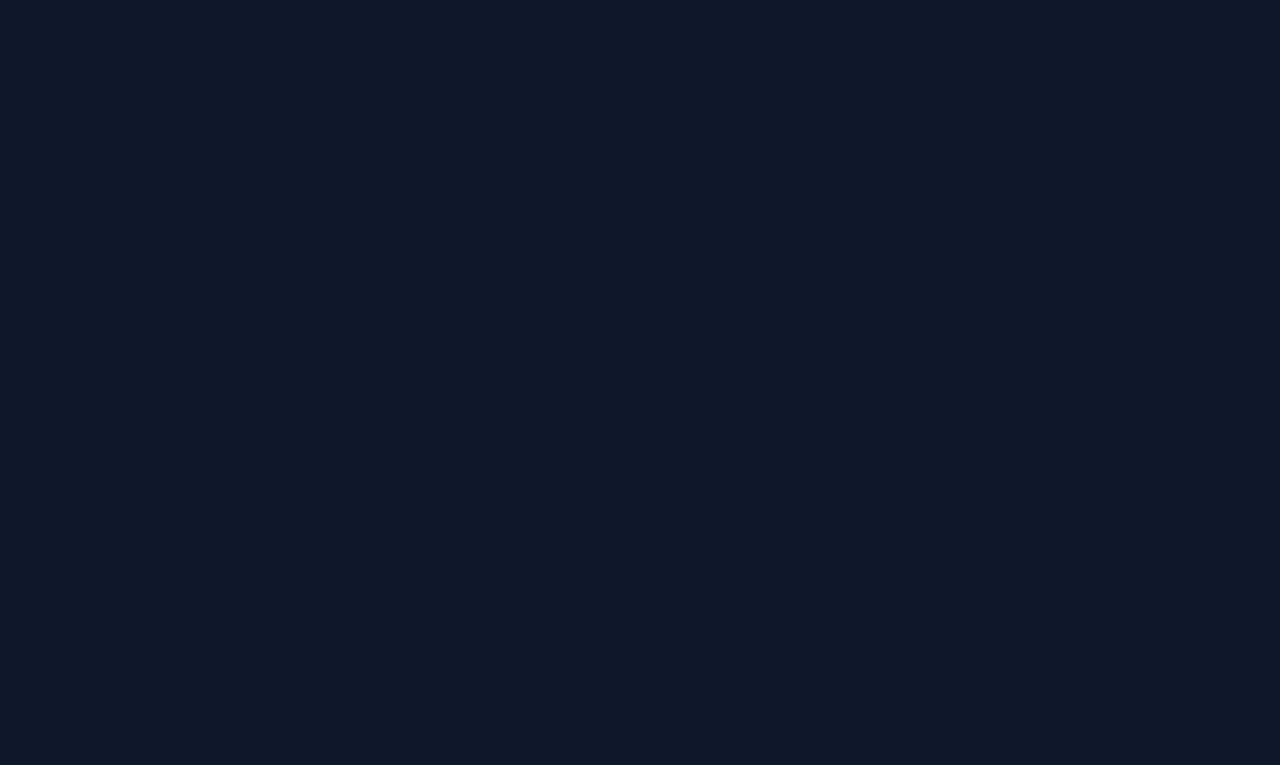
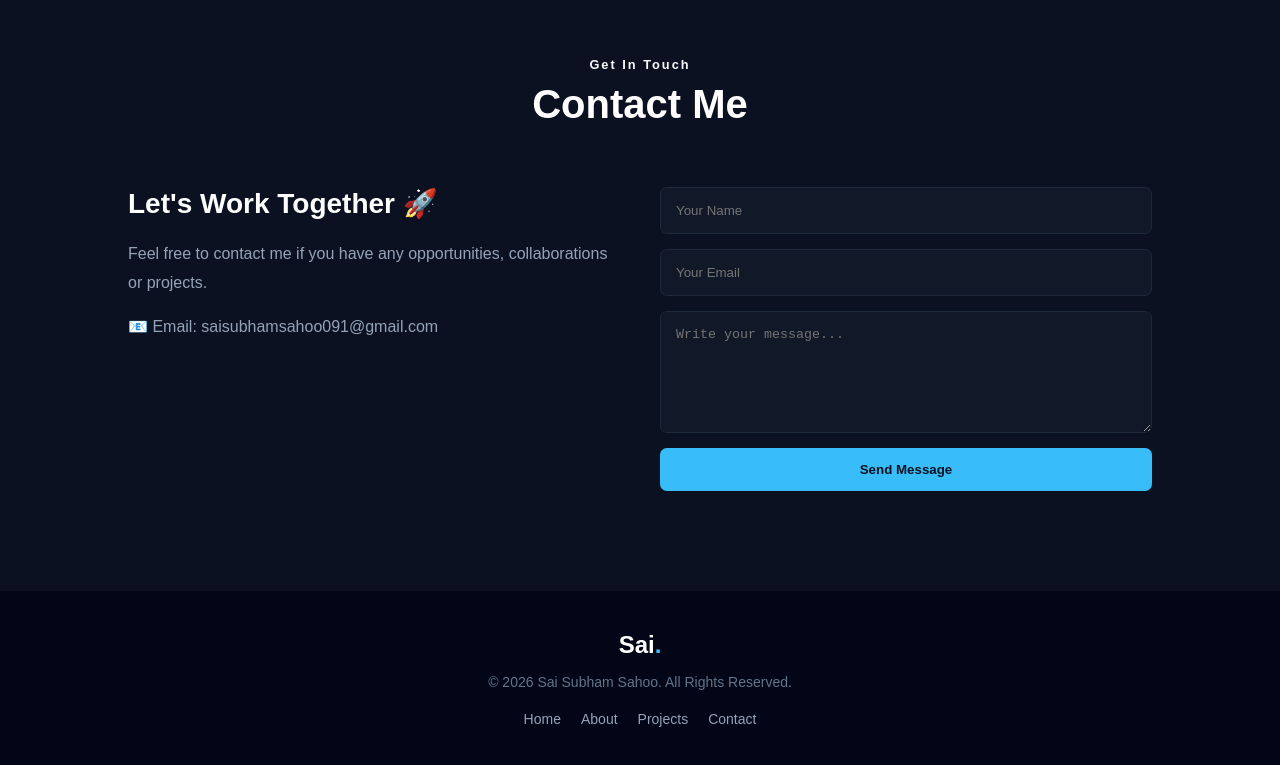
Before and after one commit to fx-subham/Portfolio, a React (Vite) app in the folder my-app/: page / in a window 1280 px wide. Shown: the part 3612-4377 px from the top of the page. Before the commit the page ends 3569 px from the top, so only its background shows below. Built offline with nearby package versions, Linux system fonts and the light colour scheme.

Commit message:
Adding some css into my site

```diff
--- a/my-app/src/App.css
+++ b/my-app/src/App.css
@@ -486,3 +486,152 @@ body {
   font-weight: 600;
   margin-top: 10px;
 }
+
+/* ================= CONTACT ================= */
+
+.contact-container {
+  display: grid;
+  grid-template-columns: 1fr 1fr;
+  gap: 40px;
+}
+
+.contact-info h3 {
+  font-size: 28px;
+  margin-bottom: 20px;
+}
+
+.contact-info p {
+  color: #94a3b8;
+  line-height: 1.8;
+  margin-bottom: 15px;
+}
+
+.contact-form {
+  display: flex;
+  flex-direction: column;
+  gap: 15px;
+}
+
+.contact-form input,
+.contact-form textarea {
+  width: 100%;
+  padding: 15px;
+  background: #111827;
+  border: 1px solid #1e293b;
+  color: white;
+  border-radius: 7px;
+  outline: none;
+}
+
+.contact-form input:focus,
+.contact-form textarea:focus {
+  border-color: #38bdf8;
+}
+
+.contact-form button {
+  padding: 14px;
+  border: none;
+  background: #38bdf8;
+  color: #0b1120;
+  font-weight: 600;
+  border-radius: 7px;
+  cursor: pointer;
+}
+
+/* ================= FOOTER ================= */
+
+.footer {
+  text-align: center;
+  padding: 40px 10%;
+  background: #020617;
+}
+
+.footer h2 {
+  margin-bottom: 15px;
+}
+
+.footer span {
+  color: #38bdf8;
+}
+
+.footer p {
+  color: #64748b;
+  font-size: 14px;
+}
+
+.footer-links {
+  margin-top: 20px;
+}
+
+.footer-links a {
+  color: #94a3b8;
+  margin: 0 10px;
+  font-size: 14px;
+}
+
+.footer-links a:hover {
+  color: #38bdf8;
+}
+
+
+/* ================= RESPONSIVE ================= */
+
+@media (max-width: 900px) {
+
+  .hero {
+    flex-direction: column-reverse;
+    text-align: center;
+    padding-top: 140px;
+  }
+
+  .hero-buttons {
+    justify-content: center;
+  }
+
+  .about-container,
+  .contact-container {
+    grid-template-columns: 1fr;
+  }
+
+  .skills-container {
+    grid-template-columns: repeat(2, 1fr);
+  }
+
+  .nav-links {
+    display: none;
+  }
+
+  .hero h1 {
+    font-size: 42px;
+  }
+}
+
+@media (max-width: 600px) {
+
+  .section {
+    padding: 70px 7%;
+  }
+
+  .hero {
+    padding-left: 7%;
+    padding-right: 7%;
+  }
+
+  .image-box {
+    width: 250px;
+    height: 250px;
+  }
+
+  .hero h1 {
+    font-size: 35px;
+  }
+
+  .section-title h2 {
+    font-size: 30px;
+  }
+
+  .skills-container,
+  .projects-container {
+    grid-template-columns: 1fr;
+  }
+}
--- a/my-app/src/App.jsx
+++ b/my-app/src/App.jsx
@@ -9,6 +9,8 @@ import About from './Components/About'
 import Skills from './Components/Skills'
 import Projects from './Components/Projects'
 import Education from './Components/Education'
+import Contact from './Components/Contact'
+import Footer from './Components/Footer'
 
 function App() {
   const [count, setCount] = useState(0)
@@ -21,6 +23,8 @@ function App() {
     <Skills/>
     <Projects/>
     <Education/>
+    <Contact/>
+    <Footer/>
 
 
     </>
```
